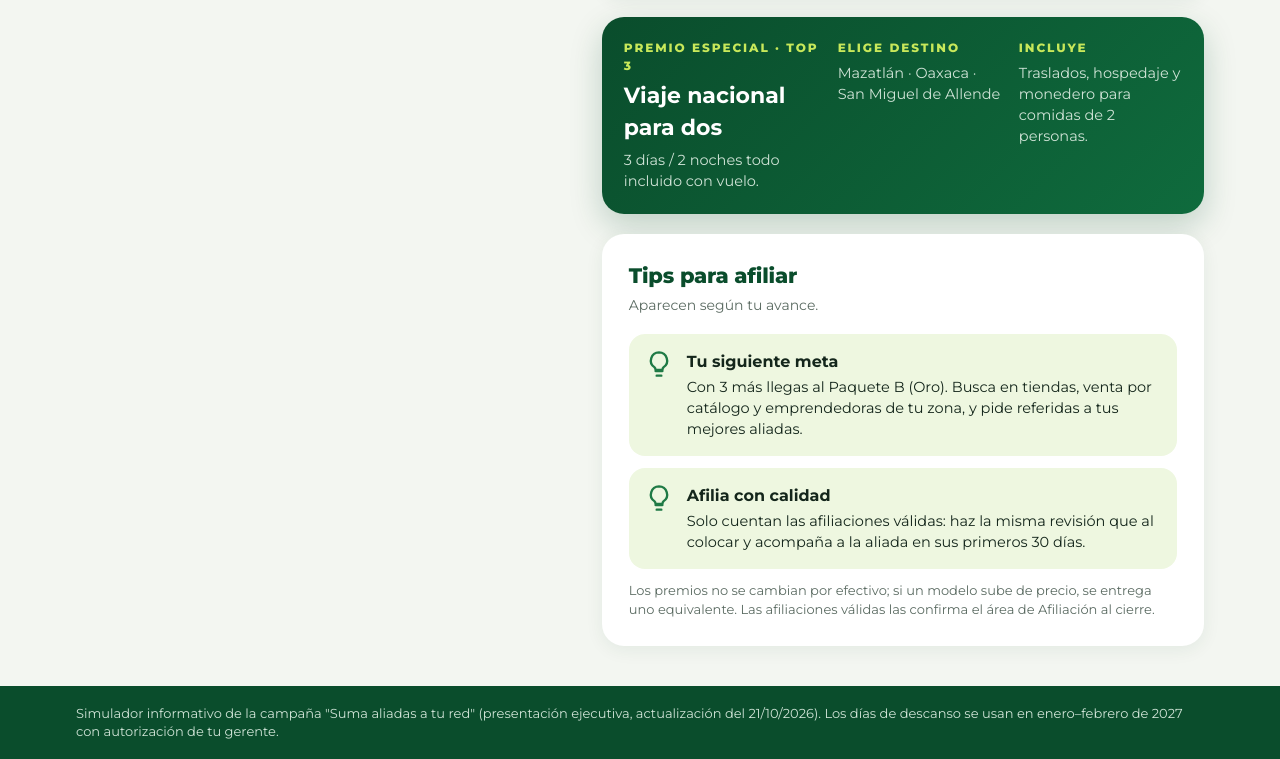
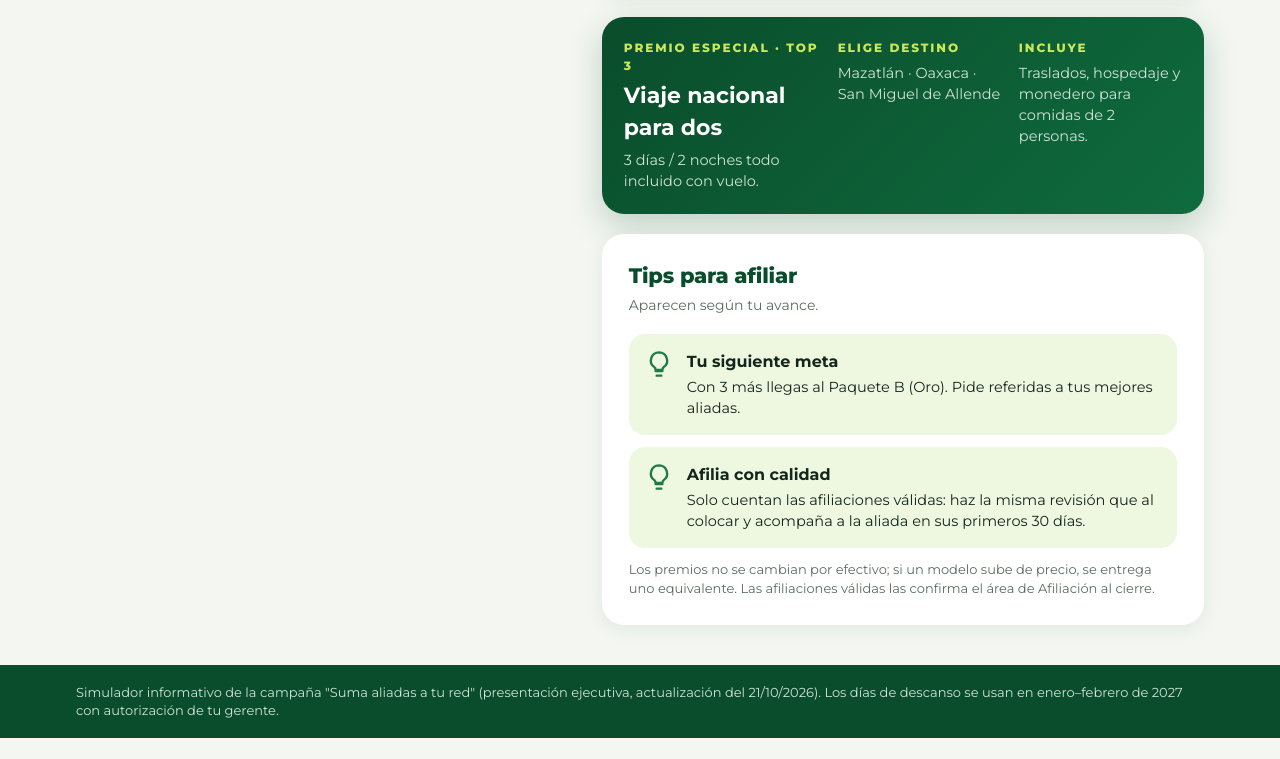
Before and after one commit to heribertovegaruelas-blip/Simluador-de-Incentivos, a plain HTML site: page campana.html in a window 1280 px wide. Shown: the part 1444-2203 px from the top of the page. After the commit the page ends 2182 px from the top, so only its background shows below. Drawn offline with Linux system fonts and the light colour scheme.

Commit message:
Quita los tips de buscar aliadas en venta por catálogo
Co-Authored-By: Claude Opus 5.5 <noreply@anthropic.com>
Claude-Session: https://claude.ai/code/session_016BAtmXNdA1pjWyUFRGTMNz

```diff
--- a/campana.html
+++ b/campana.html
@@ -177,7 +177,7 @@ body{margin:0}[hidden]{display:none!important}
     const tips = [];
     m.forEach((x, i) => { if (x < 2) tips.push(['bad', `Mes ${i+1}: te falta la condición`, `Necesitas al menos 2 afiliaciones válidas en cada mes; en el mes ${i+1} llevas ${x}. Sin esto no hay premio del trimestre.`]); });
     if (dias < 3) tips.push(['warn', 'Gana tus días de descanso', `Cada mes con 6 o más afiliaciones válidas te da 1 día. Llevas ${dias} de 3.`]);
-    if (next && next <= TOP) tips.push(['tip', 'Tu siguiente meta', `Con ${next - total} más ${next === TOP ? 'puedes ' + names[next] : 'llegas ' + al(names[next])}. Busca en tiendas, venta por catálogo y emprendedoras de tu zona, y pide referidas a tus mejores aliadas.`]);
+    if (next && next <= TOP) tips.push(['tip', 'Tu siguiente meta', `Con ${next - total} más ${next === TOP ? 'puedes ' + names[next] : 'llegas ' + al(names[next])}. Pide referidas a tus mejores aliadas.`]);
     tips.push(['tip', 'Afilia con calidad', 'Solo cuentan las afiliaciones válidas: haz la misma revisión que al colocar y acompaña a la aliada en sus primeros 30 días.']);
     if (tier && tier[0] === 'C' && total >= TOP) tips.unshift(['ok', '¡Vas por todo!', 'Ya tienes el Paquete C y compites por el viaje. Sigue sumando: el Top 3 se define por quién afilia más.']);
     $('tips').innerHTML = tips.map(t => tip(...t)).join('');
```
Also changed, not shown: index.html (+1 -2 lines).
